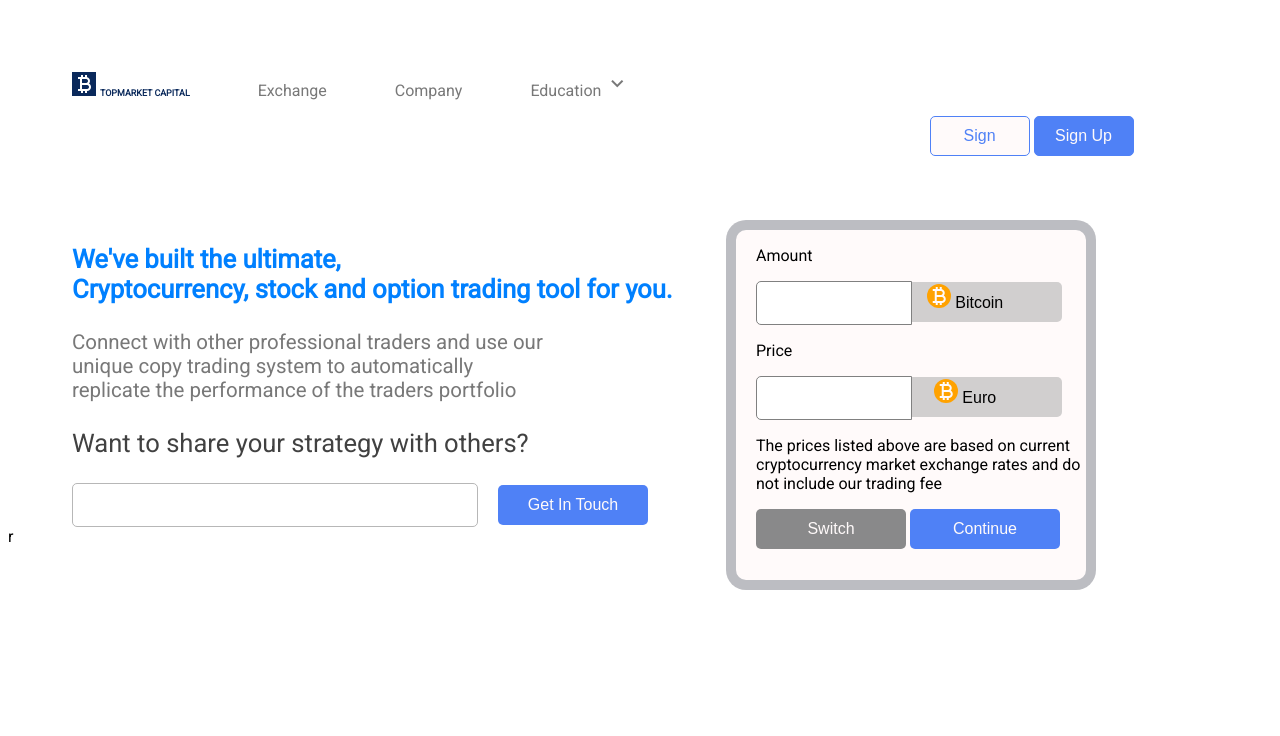
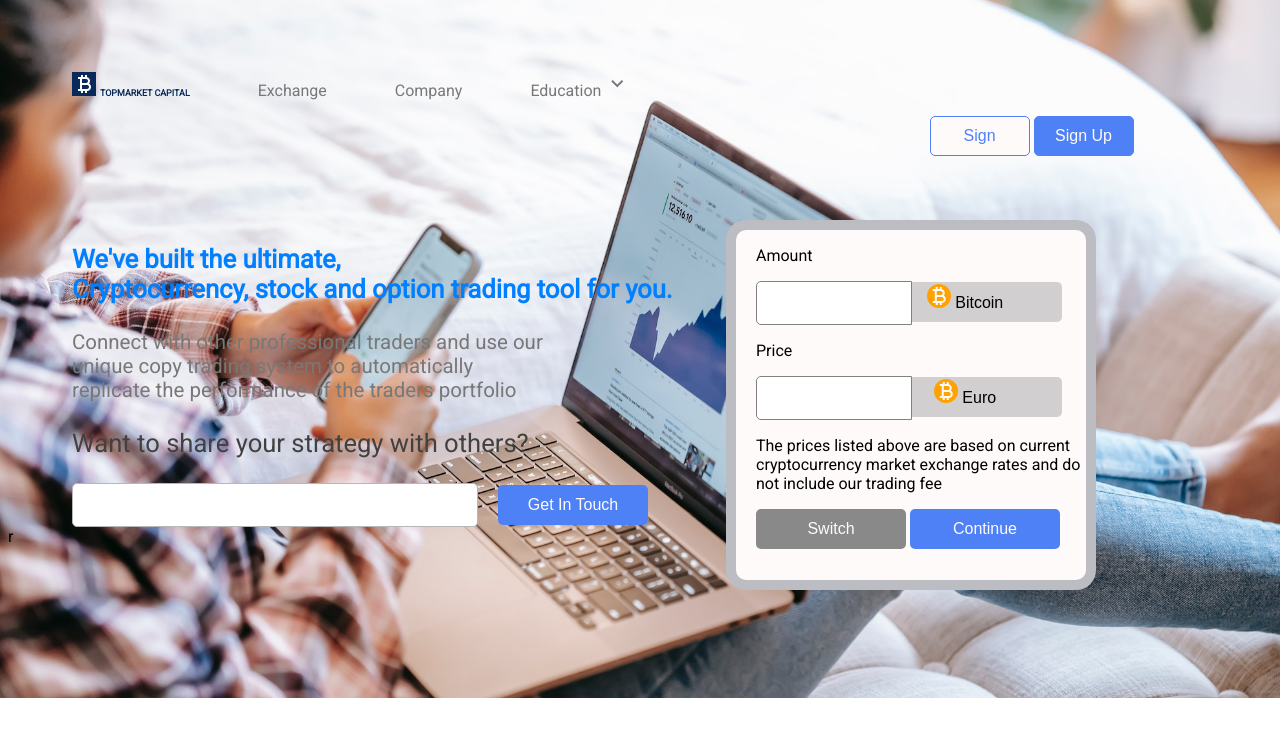
Before and after one commit to Mylesbriggs/markkktest.github.io, a plain HTML site: page index.html in a window 1280 px wide. Shown: the top 736 px of the page. Drawn offline with nearby package versions, Linux system fonts and the light colour scheme.

Commit message:
markkk.github.io

```diff
--- a/index.html
+++ b/index.html
@@ -16,7 +16,7 @@
             height: 100%;
             /* min-width: 500px;
             min-height: 1000px; */
-            background: url("/image/pexels-liza-summer-6347719.jpg") no-repeat;
+            background: url("pexels-liza-summer-6347719.jpg") no-repeat;
             background-size: cover;
             font-family: 'Roboto', sans-serif;
 
```
Also changed, not shown: pexels-liza-summer-6347719.jpg (added).
